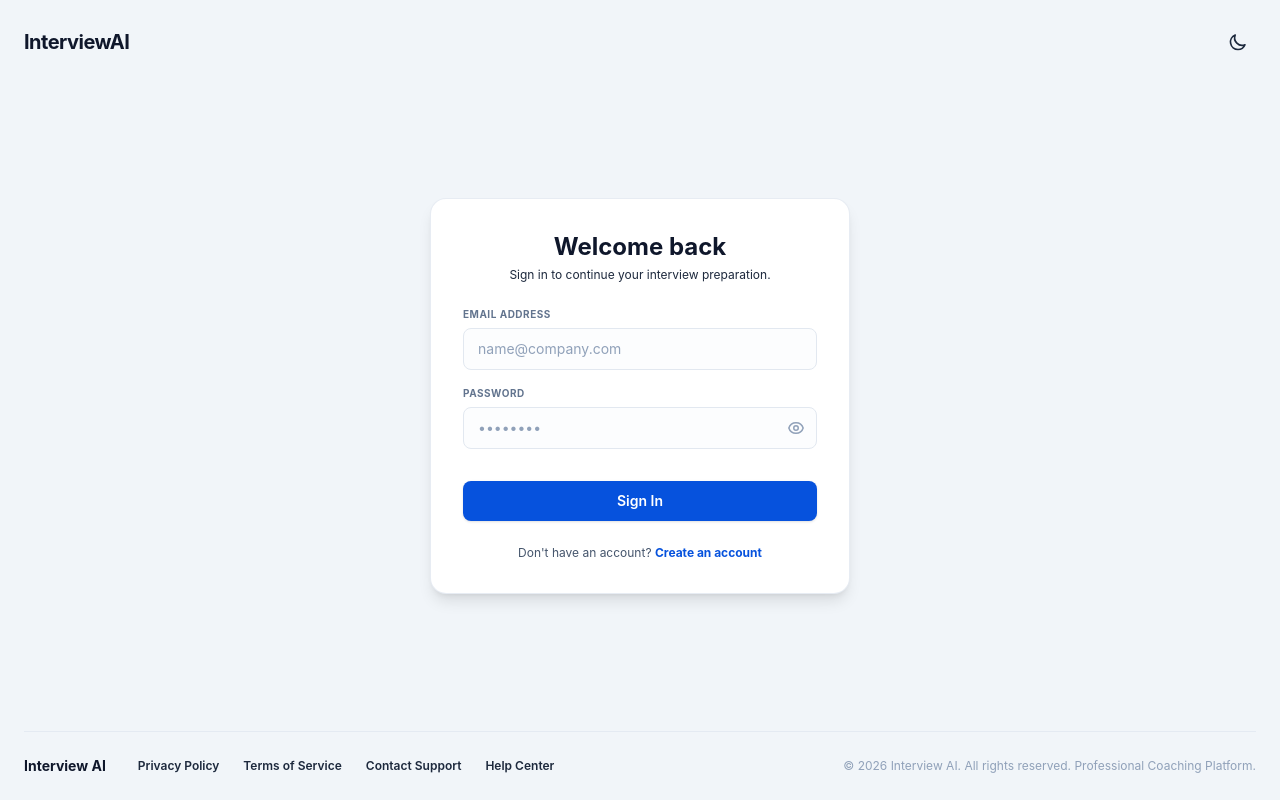
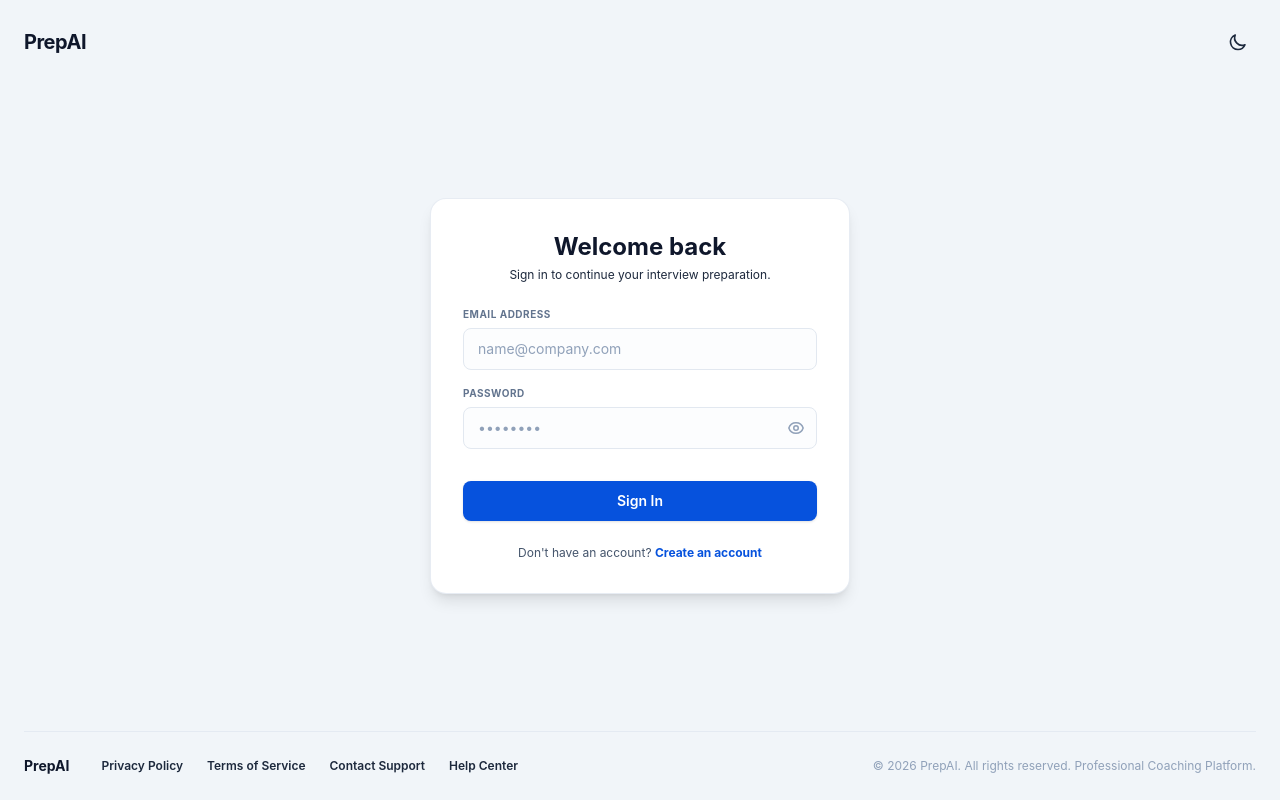
Before and after one commit to Rohit0265/genai-interview-project, a React (Vite) app in the folder frontend/: page /login in a window 1280 px wide. Built offline with nearby package versions, Linux system fonts and the light colour scheme; no server answers.

Commit message:
updated name of project

```diff
--- a/frontend/src/features/auth/pages/Login.jsx
+++ b/frontend/src/features/auth/pages/Login.jsx
@@ -30,7 +30,7 @@ const Login = () => {
     <main className="min-h-screen w-full flex flex-col justify-between bg-[#f1f5f9] dark:bg-[#0b0f19] text-slate-800 dark:text-slate-200 p-6 font-sans">
       {/* Top Header */}
       <div className="w-full max-w-7xl mx-auto flex justify-between items-center mb-6">
-        <span className="text-xl font-bold text-slate-900 dark:text-white tracking-tight">InterviewAI</span>
+        <span className="text-xl font-bold text-slate-900 dark:text-white tracking-tight">PrepAI</span>
 
         {/* Theme Toggle Button */}
         <button
@@ -126,7 +126,7 @@ const Login = () => {
       {/* Bottom Footer */}
       <footer className="w-full max-w-7xl mx-auto border-t border-slate-200/80 dark:border-slate-800 pt-6 mt-6 flex flex-col md:flex-row md:justify-between items-center space-y-4 md:space-y-0">
         <div className="flex flex-col md:flex-row items-center md:space-x-8 space-y-2 md:space-y-0">
-          <span className="text-sm font-bold text-slate-900 dark:text-white">Interview AI</span>
+          <span className="text-sm font-bold text-slate-900 dark:text-white">PrepAI</span>
           <div className="flex flex-wrap justify-center gap-x-6 gap-y-2">
             <a href="#" className="text-xs font-semibold text-slate-505 dark:text-slate-450 hover:text-slate-900 dark:hover:text-white transition-all">Privacy Policy</a>
             <a href="#" className="text-xs font-semibold text-slate-505 dark:text-slate-450 hover:text-slate-900 dark:hover:text-white transition-all">Terms of Service</a>
@@ -135,7 +135,7 @@ const Login = () => {
           </div>
         </div>
         <div className="text-[10px] sm:text-xs text-slate-400 dark:text-slate-550 text-center md:text-right">
-          © 2026 Interview AI. All rights reserved. Professional Coaching Platform.
+          © 2026 PrepAI. All rights reserved. Professional Coaching Platform.
         </div>
       </footer>
     </main>
--- a/frontend/src/features/auth/pages/Register.jsx
+++ b/frontend/src/features/auth/pages/Register.jsx
@@ -33,7 +33,7 @@ const Register = () => {
     <main className="min-h-screen w-full flex flex-col justify-between bg-[#f1f5f9] dark:bg-[#0b0f19] text-slate-800 dark:text-slate-200 p-6 font-sans">
       {/* Top Header */}
       <div className="w-full max-w-7xl mx-auto flex justify-between items-center mb-6">
-        <span className="text-xl font-bold text-slate-900 dark:text-white tracking-tight">InterviewAI</span>
+        <span className="text-xl font-bold text-slate-900 dark:text-white tracking-tight">PrepAI</span>
 
         {/* Theme Toggle Button */}
         <button
@@ -143,7 +143,7 @@ const Register = () => {
       {/* Bottom Footer */}
       <footer className="w-full max-w-7xl mx-auto border-t border-slate-200/80 dark:border-slate-800 pt-6 mt-6 flex flex-col md:flex-row md:justify-between items-center space-y-4 md:space-y-0">
         <div className="flex flex-col md:flex-row items-center md:space-x-8 space-y-2 md:space-y-0">
-          <span className="text-sm font-bold text-slate-900 dark:text-white">Interview AI</span>
+          <span className="text-sm font-bold text-slate-900 dark:text-white">PrepAI</span>
           <div className="flex flex-wrap justify-center gap-x-6 gap-y-2">
             <a href="#" className="text-xs font-semibold text-slate-505 dark:text-slate-450 hover:text-slate-900 dark:hover:text-white transition-all">Privacy Policy</a>
             <a href="#" className="text-xs font-semibold text-slate-505 dark:text-slate-450 hover:text-slate-900 dark:hover:text-white transition-all">Terms of Service</a>
@@ -152,7 +152,7 @@ const Register = () => {
           </div>
         </div>
         <div className="text-[10px] sm:text-xs text-slate-400 dark:text-slate-550 text-center md:text-right">
-          © 2026 Interview AI. All rights reserved. Professional Coaching Platform.
+          © 2026 PrepAI. All rights reserved. Professional Coaching Platform.
         </div>
       </footer>
     </main>
--- a/frontend/src/features/features/pages/Home.jsx
+++ b/frontend/src/features/features/pages/Home.jsx
@@ -168,7 +168,7 @@ const Home = () => {
             </div>
             <div>
               <span className="text-lg font-bold text-slate-900 dark:text-white">
-                Interview AI
+                PrepAI
               </span>
 
             </div>
@@ -483,7 +483,7 @@ const Home = () => {
 
       {/* Bottom Footer */}
       <footer className="border-t border-slate-200 dark:border-slate-800 bg-white dark:bg-slate-900 py-6 text-center text-xs text-slate-500 dark:text-slate-500 mt-auto">
-        <p>© {new Date().getFullYear()} Interview AI. Powered by Gemini. All rights reserved.</p>
+        <p>© {new Date().getFullYear()} PrepAI. Powered by Gemini. All rights reserved.</p>
       </footer>
     </div>
   );
--- a/frontend/src/features/features/pages/Interview,.jsx
+++ b/frontend/src/features/features/pages/Interview,.jsx
@@ -356,7 +356,7 @@ const Interview = () => {
 
       {/* Footer */}
       <footer className="text-center text-[10px] text-slate-450 dark:text-slate-550 mt-6 max-w-6xl mx-auto w-full">
-        Interview AI • Layout Mockup
+        PrepAI • Layout Mockup
       </footer>
     </div>
   )
```
